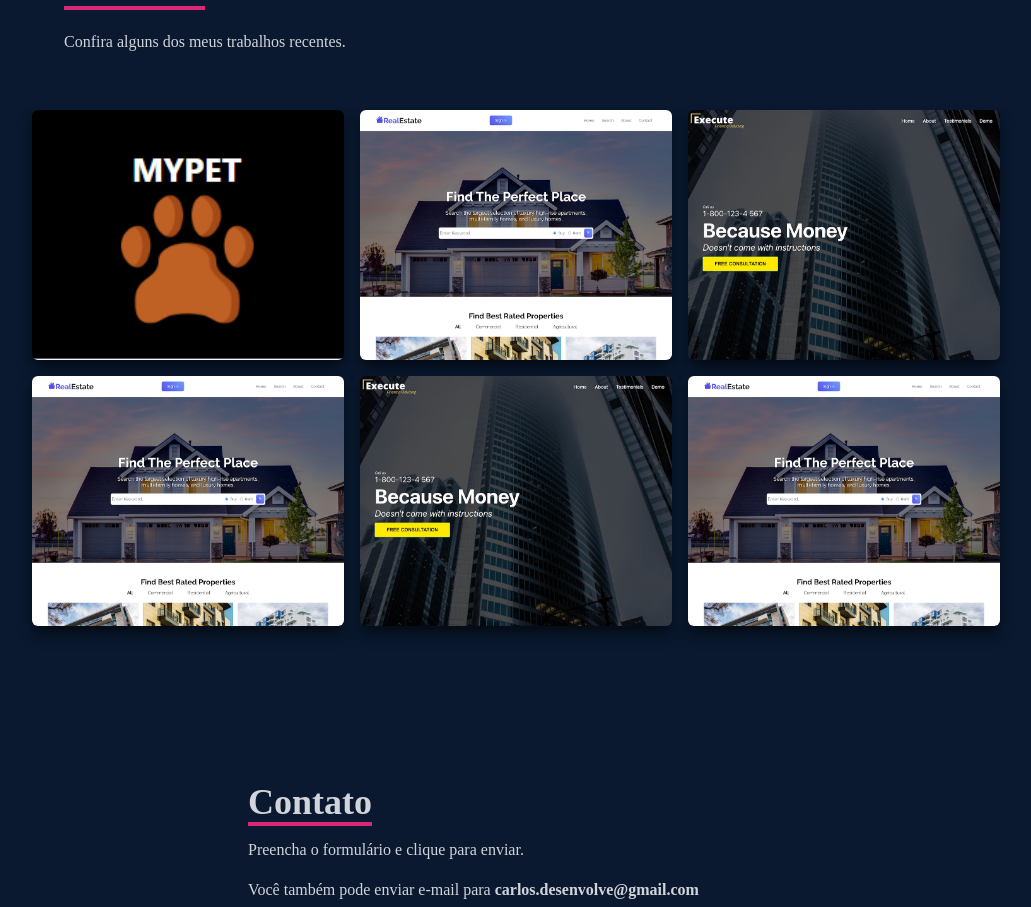
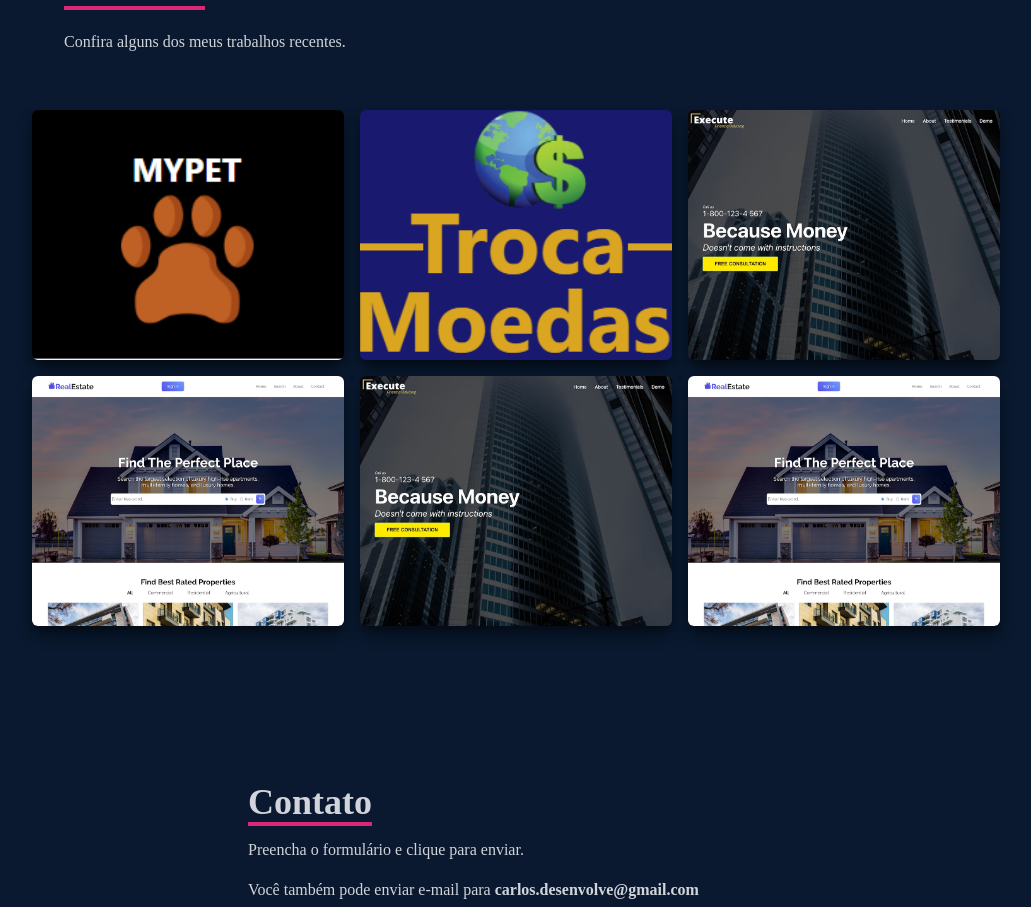
Before and after one commit to CarlosMeyer2021/portifolio, a React (Create React App) app: page / in a window 1280 px wide. Shown: the part 2194-3101 px from the top of the page, without its empty margins (124-1155 px from the left). Built offline with nearby package versions, Linux system fonts and the light colour scheme; no server answers.

Commit message:
portfolio v2.0

```diff
--- a/src/components/Work.jsx
+++ b/src/components/Work.jsx
@@ -2,6 +2,8 @@ import React from 'react'
 import WorkImg from '../assets/workImg.jpeg'
 import realStateImg from '../assets/realestate.jpg'
 import MyPet from '../assets/mypet.png'
+import TrocaMoedas from '../assets/trocamoedas.png'
+
 
 const Work = () => {
   return (
@@ -33,7 +35,7 @@ const Work = () => {
               </div>
             </div>
           </div>
-          <div style={{ backgroundImage: `url(${realStateImg})` }} className='shadow-lg shadow-[#040c16] group container rounded-md flex justify-center items-center mx-auto content-div'>
+          <div style={{ backgroundImage: `url(${TrocaMoedas})` }} className='shadow-lg shadow-[#040c16] group container rounded-md flex justify-center items-center mx-auto content-div'>
 
             {/* Hover Effects */}
             <div className='opacity-0 group-hover:opacity-100'>
@@ -41,10 +43,10 @@ const Work = () => {
                 React JS Application
               </span>
               <div className='pt-8 text-center'>
-                <a href='/'>
+                <a href='https://trocamoedas.vercel.app/'>
                   <button className='text-center rounded-lg px-4 py-3 m-2 bg-white text-gray-700 font-bold text-lg'>Demonstração</button>
                 </a>
-                <a href='/'>
+                <a href='https://github.com/CarlosMeyer2021/trocamoedas'>
                   <button className='text-center rounded-lg px-4 py-3 m-2 bg-white text-gray-700 font-bold text-lg'>Código</button>
                 </a>
               </div>
```
Also changed, not shown: src/assets/trocamoedas.png (added).
